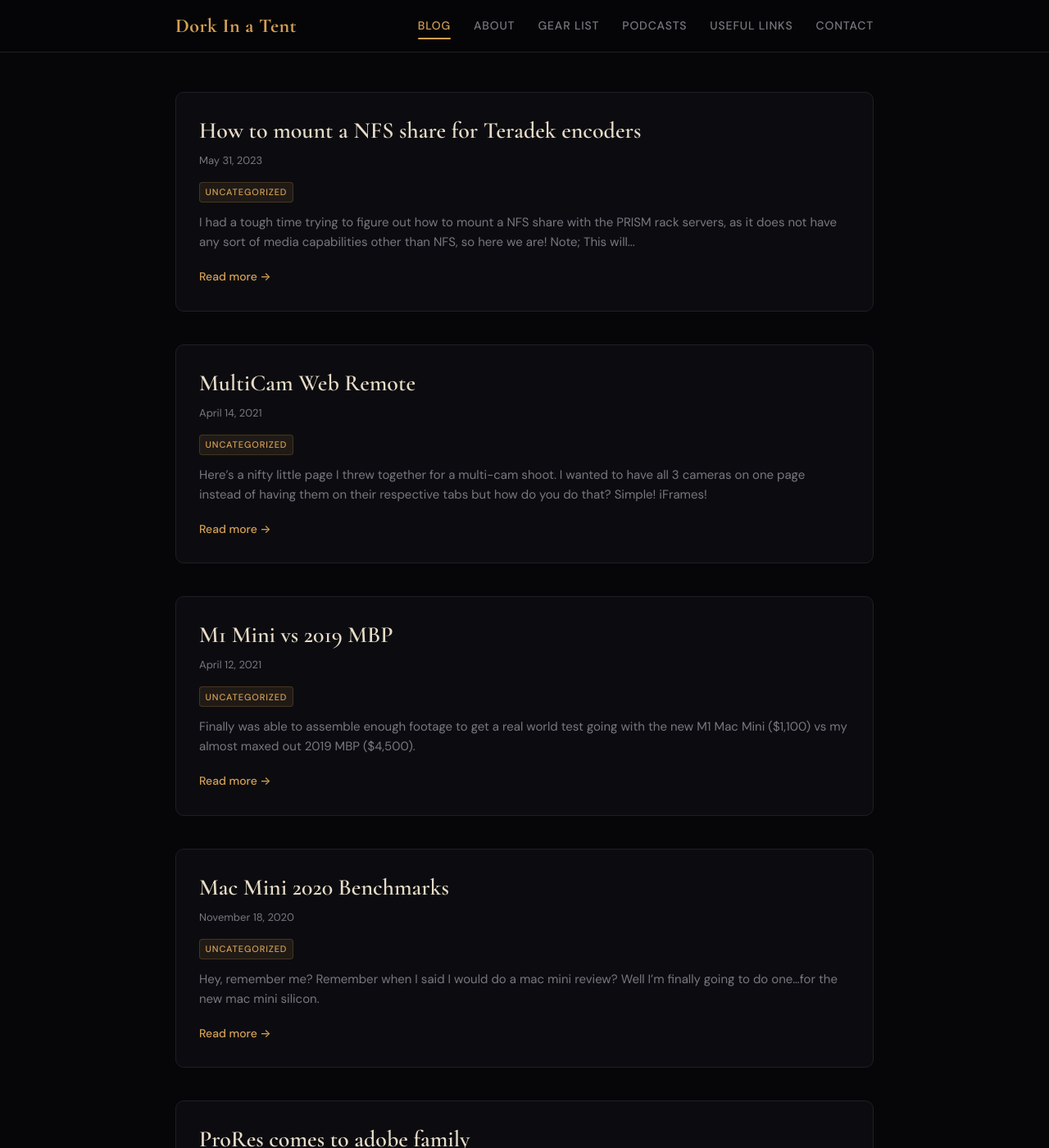
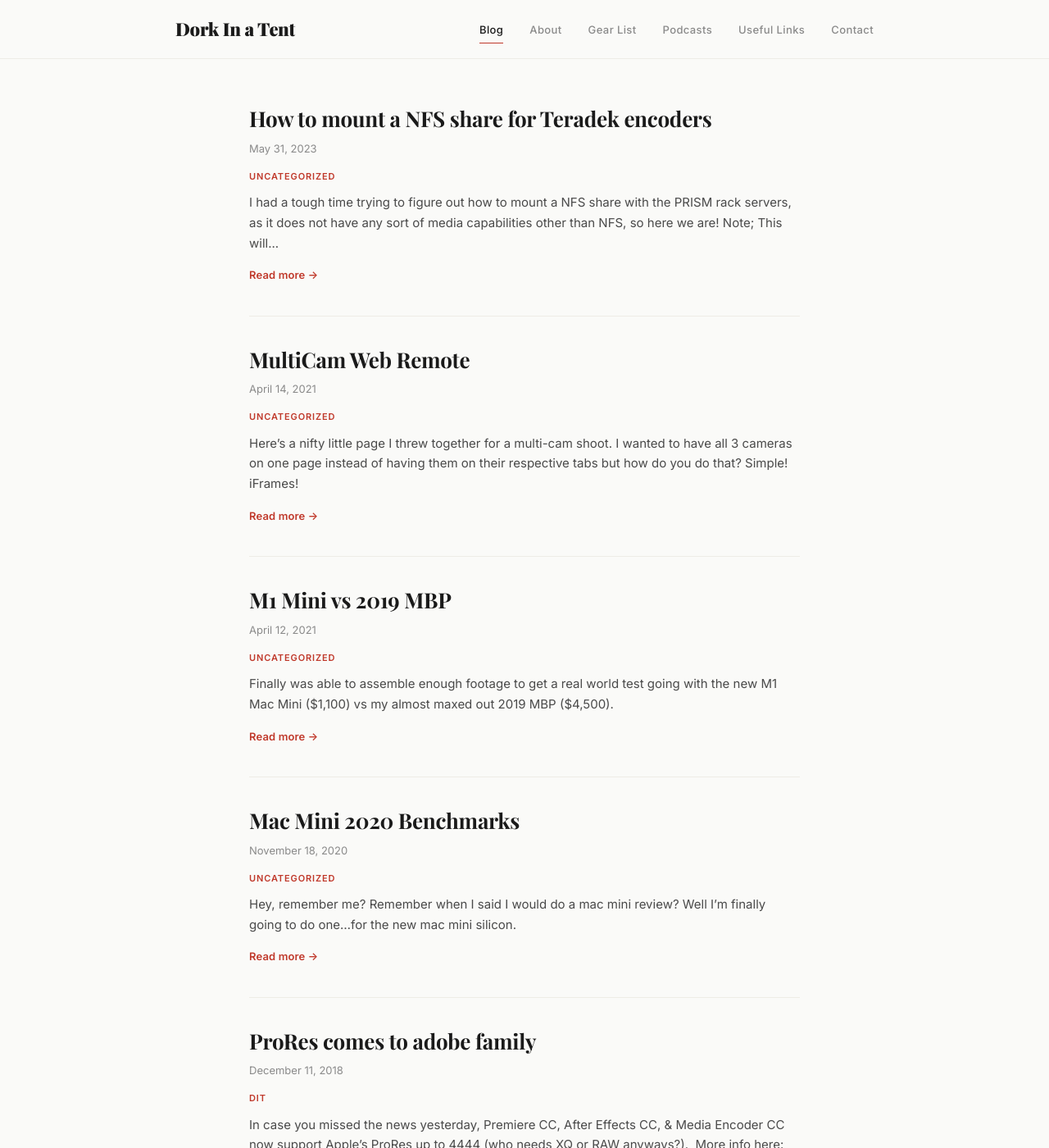
Before and after one commit to dorkinatent/dorkinatent.com, a Jekyll site: the page built from index.html, in a window 1280 px wide and 1400 px high. Shown: the whole window at 82% size. Built offline with Jekyll 4.4.1, drawn with Linux system fonts in a browser that asks for light colours; some web fonts are replaced; the list of posts is cut into pages by our own code.

Commit message:
Switch to clean editorial light theme
Light background (#fafaf8), Playfair Display headings, Inter body text,
red accent (#c0392b), clean typography with generous whitespace.
Minimal card-free layout with subtle dividers between posts.

Co-Authored-By: Claude Opus 4.6 (1M context) <noreply@anthropic.com>

```diff
--- a/_layouts/default.html
+++ b/_layouts/default.html
@@ -7,7 +7,7 @@
   <meta name="description" content="{{ page.excerpt | default: site.description | strip_html | truncatewords: 50 }}">
   <link rel="preconnect" href="https://fonts.googleapis.com">
   <link rel="preconnect" href="https://fonts.gstatic.com" crossorigin>
-  <link href="https://fonts.googleapis.com/css2?family=Cormorant+Garamond:ital,wght@0,400;0,600;0,700;1,400&family=DM+Sans:ital,wght@0,400;0,500;0,700;1,400&display=swap" rel="stylesheet">
+  <link href="https://fonts.googleapis.com/css2?family=Playfair+Display:ital,wght@0,400;0,700;0,900;1,400&family=Inter:wght@400;500;600&family=JetBrains+Mono:wght@400&display=swap" rel="stylesheet">
   <link rel="stylesheet" href="{{ '/assets/css/style.css' | relative_url }}">
   {% seo %}
 </head>
--- a/assets/css/style.css
+++ b/assets/css/style.css
@@ -1,6 +1,5 @@
 /* ==========================================================================
-   Dork In a Tent - Dark Theme
-   Matching charliethedp.com aesthetic
+   Dork In a Tent - Clean Editorial Theme
    ========================================================================== */
 
 /* ---------- Reset & Base ---------- */
@@ -11,18 +10,23 @@
 }
 
 :root {
-  --bg: #060608;
-  --surface: #0c0c10;
-  --surface-raised: #131318;
-  --border: #1e1e26;
-  --text: #e8dcc8;
-  --text-muted: #7a7680;
-  --accent: #d4a054;
-  --accent-hover: #e0b06a;
-  --font-heading: 'Cormorant Garamond', Georgia, serif;
-  --font-body: 'DM Sans', -apple-system, BlinkMacSystemFont, sans-serif;
-  --max-width: 900px;
-  --header-height: 64px;
+  --bg: #fafaf8;
+  --surface: #ffffff;
+  --surface-alt: #f3f2ee;
+  --border: #e4e2dc;
+  --border-light: #eeece6;
+  --text: #1a1a1a;
+  --text-secondary: #4a4a4a;
+  --text-muted: #8a8a8a;
+  --accent: #c0392b;
+  --accent-hover: #a93226;
+  --accent-light: rgba(192, 57, 43, 0.06);
+  --font-heading: 'Playfair Display', Georgia, 'Times New Roman', serif;
+  --font-body: 'Inter', -apple-system, BlinkMacSystemFont, 'Segoe UI', sans-serif;
+  --font-mono: 'JetBrains Mono', 'SF Mono', monospace;
+  --max-width: 720px;
+  --wide-width: 900px;
+  --header-height: 72px;
 }
 
 html {
@@ -36,13 +40,14 @@ body {
   color: var(--text);
   line-height: 1.7;
   -webkit-font-smoothing: antialiased;
+  -moz-osx-font-smoothing: grayscale;
   min-height: 100vh;
 }
 
 a {
   color: var(--accent);
   text-decoration: none;
-  transition: color 0.2s;
+  transition: color 0.15s ease;
 }
 
 a:hover {
@@ -52,7 +57,11 @@ a:hover {
 img {
   max-width: 100%;
   height: auto;
-  border-radius: 6px;
+}
+
+::selection {
+  background: rgba(192, 57, 43, 0.12);
+  color: var(--text);
 }
 
 .container {
@@ -66,10 +75,10 @@ img {
   position: sticky;
   top: 0;
   z-index: 100;
-  background: rgba(6, 6, 8, 0.92);
-  backdrop-filter: blur(12px);
-  -webkit-backdrop-filter: blur(12px);
-  border-bottom: 1px solid var(--border);
+  background: rgba(250, 250, 248, 0.95);
+  backdrop-filter: blur(16px);
+  -webkit-backdrop-filter: blur(16px);
+  border-bottom: 1px solid var(--border-light);
   height: var(--header-height);
 }
 
@@ -78,6 +87,9 @@ img {
   align-items: center;
   justify-content: space-between;
   height: var(--header-height);
+  max-width: var(--wide-width);
+  margin: 0 auto;
+  padding: 0 1.5rem;
 }
 
 .site-logo {
@@ -86,42 +98,43 @@ img {
 
 .logo-text {
   font-family: var(--font-heading);
-  font-size: 1.5rem;
-  font-weight: 700;
-  color: var(--accent);
-  letter-spacing: 0.02em;
+  font-size: 1.375rem;
+  font-weight: 900;
+  color: var(--text);
+  letter-spacing: -0.01em;
 }
 
 .site-nav {
   display: flex;
-  gap: 1.75rem;
+  gap: 2rem;
   align-items: center;
 }
 
 .nav-link {
-  font-size: 0.875rem;
+  font-size: 0.8125rem;
   font-weight: 500;
   color: var(--text-muted);
-  text-transform: uppercase;
-  letter-spacing: 0.06em;
-  transition: color 0.2s;
+  letter-spacing: 0.03em;
+  transition: color 0.15s ease;
   position: relative;
 }
 
-.nav-link:hover,
+.nav-link:hover {
+  color: var(--text);
+}
+
 .nav-link.active {
-  color: var(--accent);
+  color: var(--text);
 }
 
 .nav-link.active::after {
   content: '';
   position: absolute;
-  bottom: -4px;
+  bottom: -6px;
   left: 0;
   right: 0;
-  height: 2px;
+  height: 1.5px;
   background: var(--accent);
-  border-radius: 1px;
 }
 
 /* Mobile nav toggle */
@@ -137,14 +150,15 @@ img {
 
 .nav-toggle span {
   display: block;
-  width: 24px;
-  height: 2px;
+  width: 22px;
+  height: 1.5px;
   background: var(--text);
   transition: transform 0.3s, opacity 0.3s;
+  border-radius: 1px;
 }
 
 .nav-toggle.open span:nth-child(1) {
-  transform: rotate(45deg) translate(5px, 5px);
+  transform: rotate(45deg) translate(4.5px, 4.5px);
 }
 
 .nav-toggle.open span:nth-child(2) {
@@ -152,7 +166,7 @@ img {
 }
 
 .nav-toggle.open span:nth-child(3) {
-  transform: rotate(-45deg) translate(5px, -5px);
+  transform: rotate(-45deg) translate(4.5px, -4.5px);
 }
 
 @media (max-width: 768px) {
@@ -167,10 +181,11 @@ img {
     left: 0;
     right: 0;
     background: var(--surface);
-    border-bottom: 1px solid var(--border);
+    border-bottom: 1px solid var(--border-light);
     flex-direction: column;
-    padding: 1.5rem;
-    gap: 1rem;
+    padding: 1.25rem 1.5rem;
+    gap: 0.75rem;
+    box-shadow: 0 8px 24px rgba(0,0,0,0.06);
   }
 
   .site-nav.open {
@@ -180,7 +195,7 @@ img {
 
 /* ---------- Main ---------- */
 .site-main {
-  padding: 3rem 0 4rem;
+  padding: 3.5rem 0 5rem;
   min-height: calc(100vh - var(--header-height) - 80px);
 }
 
@@ -188,89 +203,93 @@ img {
 .posts-list {
   display: flex;
   flex-direction: column;
-  gap: 2.5rem;
+  gap: 0;
 }
 
 .post-preview {
-  background: var(--surface);
-  border: 1px solid var(--border);
-  border-radius: 10px;
-  overflow: hidden;
-  transition: border-color 0.2s, transform 0.2s;
+  padding: 2.25rem 0;
+  border-bottom: 1px solid var(--border-light);
+  transition: background 0.15s ease;
 }
 
-.post-preview:hover {
-  border-color: var(--accent);
-  transform: translateY(-2px);
+.post-preview:first-child {
+  padding-top: 0;
+}
+
+.post-preview:last-child {
+  border-bottom: none;
 }
 
 .post-preview-image img {
   width: 100%;
-  aspect-ratio: 16/9;
+  aspect-ratio: 2/1;
   object-fit: cover;
   display: block;
+  border-radius: 4px;
+  margin-bottom: 1.25rem;
 }
 
 .post-preview-content {
-  padding: 1.75rem;
+  padding: 0;
+}
+
+.post-preview-date {
+  font-size: 0.8125rem;
+  color: var(--text-muted);
+  display: block;
+  margin-bottom: 0.5rem;
+  font-weight: 400;
 }
 
 .post-preview-title {
   font-family: var(--font-heading);
-  font-size: 1.75rem;
-  font-weight: 600;
+  font-size: 1.625rem;
+  font-weight: 700;
   line-height: 1.3;
   margin-bottom: 0.5rem;
+  letter-spacing: -0.01em;
 }
 
 .post-preview-title a {
   color: var(--text);
+  transition: color 0.15s ease;
 }
 
 .post-preview-title a:hover {
   color: var(--accent);
 }
 
-.post-preview-date {
-  font-size: 0.8125rem;
-  color: var(--text-muted);
-  display: block;
-  margin-bottom: 0.75rem;
-}
-
 .post-preview-categories {
-  margin-bottom: 0.75rem;
+  margin-bottom: 0.5rem;
 }
 
 .category-tag {
   display: inline-block;
   font-size: 0.6875rem;
-  font-weight: 500;
+  font-weight: 600;
   text-transform: uppercase;
   letter-spacing: 0.08em;
   color: var(--accent);
-  background: rgba(212, 160, 84, 0.1);
-  border: 1px solid rgba(212, 160, 84, 0.2);
-  padding: 0.2em 0.6em;
-  border-radius: 4px;
-  margin-right: 0.4rem;
+  margin-right: 0.75rem;
 }
 
 .post-preview-excerpt {
-  color: var(--text-muted);
+  color: var(--text-secondary);
   font-size: 0.9375rem;
-  line-height: 1.6;
-  margin-bottom: 1rem;
+  line-height: 1.65;
+  margin-bottom: 0.75rem;
 }
 
 .read-more {
-  font-size: 0.875rem;
-  font-weight: 500;
+  font-size: 0.8125rem;
+  font-weight: 600;
   color: var(--accent);
+  letter-spacing: 0.01em;
 }
 
 .read-more:hover {
   color: var(--accent-hover);
+  text-decoration: underline;
 }
 
 /* Pagination */
@@ -278,24 +297,22 @@ img {
   display: flex;
   justify-content: center;
   align-items: center;
-  gap: 1.5rem;
-  margin-top: 3rem;
+  gap: 2rem;
+  margin-top: 2.5rem;
   padding-top: 2rem;
-  border-top: 1px solid var(--border);
+  border-top: 1px solid var(--border-light);
 }
 
 .pagination-link {
-  font-size: 0.875rem;
-  font-weight: 500;
+  font-size: 0.8125rem;
+  font-weight: 600;
   color: var(--accent);
-  padding: 0.5rem 1rem;
-  border: 1px solid var(--accent);
-  border-radius: 6px;
-  transition: background 0.2s;
+  transition: color 0.15s ease;
 }
 
 .pagination-link:hover {
-  background: rgba(212, 160, 84, 0.1);
+  color: var(--accent-hover);
+  text-decoration: underline;
 }
 
 .pagination-info {
@@ -305,126 +322,136 @@ img {
 
 /* ---------- Single Post ---------- */
 .post-header {
-  margin-bottom: 2rem;
-  padding-bottom: 1.5rem;
-  border-bottom: 1px solid var(--border);
+  margin-bottom: 2.5rem;
 }
 
 .post-title {
   font-family: var(--font-heading);
-  font-size: 2.5rem;
-  font-weight: 700;
-  line-height: 1.2;
+  font-size: 2.75rem;
+  font-weight: 900;
+  line-height: 1.15;
   color: var(--text);
-  margin-bottom: 0.75rem;
+  margin-bottom: 1rem;
+  letter-spacing: -0.02em;
 }
 
 .post-date {
   font-size: 0.875rem;
   color: var(--text-muted);
   display: block;
-  margin-bottom: 0.75rem;
+  margin-bottom: 0.5rem;
+}
+
+.post-categories {
+  margin-top: 0.5rem;
 }
 
 .post-featured-image {
-  margin-bottom: 2rem;
+  margin-bottom: 2.5rem;
 }
 
 .post-featured-image img {
   width: 100%;
-  border-radius: 8px;
+  border-radius: 4px;
 }
 
 .post-content {
   font-size: 1.0625rem;
-  line-height: 1.8;
+  line-height: 1.85;
+  color: var(--text-secondary);
 }
 
 .post-content h2 {
   font-family: var(--font-heading);
   font-size: 1.75rem;
-  font-weight: 600;
-  margin-top: 2.5rem;
+  font-weight: 700;
+  margin-top: 3rem;
   margin-bottom: 1rem;
   color: var(--text);
+  letter-spacing: -0.01em;
 }
 
 .post-content h3 {
   font-family: var(--font-heading);
   font-size: 1.375rem;
-  font-weight: 600;
-  margin-top: 2rem;
+  font-weight: 700;
+  margin-top: 2.25rem;
   margin-bottom: 0.75rem;
   color: var(--text);
 }
 
 .post-content p {
-  margin-bottom: 1.25rem;
+  margin-bottom: 1.5rem;
 }
 
 .post-content ul,
 .post-content ol {
-  margin-bottom: 1.25rem;
-  padding-left: 1.5rem;
+  margin-bottom: 1.5rem;
+  padding-left: 1.25rem;
 }
 
 .post-content li {
-  margin-bottom: 0.4rem;
+  margin-bottom: 0.5rem;
+}
+
+.post-content li::marker {
+  color: var(--text-muted);
 }
 
 .post-content blockquote {
-  border-left: 3px solid var(--accent);
-  padding: 0.75rem 1.25rem;
-  margin: 1.5rem 0;
-  background: var(--surface);
-  border-radius: 0 6px 6px 0;
-  color: var(--text-muted);
+  border-left: 2px solid var(--accent);
+  padding: 0.125rem 0 0.125rem 1.5rem;
+  margin: 2rem 0;
+  color: var(--text-secondary);
   font-style: italic;
+}
+
+.post-content blockquote p:last-child {
+  margin-bottom: 0;
 }
 
 .post-content img {
   display: block;
-  margin: 1.5rem auto;
-  border-radius: 8px;
-  border: 1px solid var(--border);
+  margin: 2rem auto;
+  border-radius: 4px;
 }
 
 .post-content a {
   color: var(--accent);
   text-decoration: underline;
+  text-decoration-color: rgba(192, 57, 43, 0.3);
   text-underline-offset: 2px;
+  transition: text-decoration-color 0.15s ease;
 }
 
 .post-content a:hover {
-  color: var(--accent-hover);
+  text-decoration-color: var(--accent);
 }
 
 /* Code blocks */
 .post-content code {
-  font-family: 'SF Mono', 'Fira Code', 'Cascadia Code', monospace;
-  font-size: 0.875em;
-  background: var(--surface-raised);
-  color: var(--accent);
+  font-family: var(--font-mono);
+  font-size: 0.85em;
+  background: var(--surface-alt);
+  color: var(--text);
   padding: 0.15em 0.4em;
-  border-radius: 4px;
-  border: 1px solid var(--border);
+  border-radius: 3px;
 }
 
 .post-content pre {
-  background: var(--surface);
-  border: 1px solid var(--border);
-  border-radius: 8px;
+  background: var(--surface-alt);
+  border-radius: 6px;
   padding: 1.25rem 1.5rem;
   overflow-x: auto;
-  margin: 1.5rem 0;
-  line-height: 1.5;
+  margin: 2rem 0;
+  line-height: 1.55;
+  border: 1px solid var(--border-light);
 }
 
 .post-content pre code {
   background: none;
-  border: none;
   padding: 0;
-  font-size: 0.875rem;
+  font-size: 0.8125rem;
   color: var(--text);
 }
 
@@ -432,7 +459,7 @@ img {
 .post-footer {
   margin-top: 3rem;
   padding-top: 1.5rem;
-  border-top: 1px solid var(--border);
+  border-top: 1px solid var(--border-light);
 }
 
 .post-tags {
@@ -443,76 +470,81 @@ img {
 
 .post-tag {
   font-size: 0.75rem;
+  font-weight: 500;
   color: var(--text-muted);
-  background: var(--surface);
-  border: 1px solid var(--border);
-  padding: 0.25em 0.75em;
-  border-radius: 20px;
+  background: var(--surface-alt);
+  padding: 0.3em 0.75em;
+  border-radius: 3px;
 }
 
 /* ---------- Page ---------- */
 .page-header {
-  margin-bottom: 2rem;
-  padding-bottom: 1rem;
-  border-bottom: 1px solid var(--border);
+  margin-bottom: 2.5rem;
 }
 
 .page-title {
   font-family: var(--font-heading);
-  font-size: 2.5rem;
-  font-weight: 700;
+  font-size: 2.75rem;
+  font-weight: 900;
   color: var(--text);
+  letter-spacing: -0.02em;
 }
 
 .page-content {
   font-size: 1.0625rem;
-  line-height: 1.8;
+  line-height: 1.85;
+  color: var(--text-secondary);
 }
 
 .page-content p {
-  margin-bottom: 1.25rem;
+  margin-bottom: 1.5rem;
 }
 
 .page-content ul,
 .page-content ol {
-  margin-bottom: 1.25rem;
-  padding-left: 1.5rem;
+  margin-bottom: 1.5rem;
+  padding-left: 1.25rem;
 }
 
 .page-content li {
-  margin-bottom: 0.4rem;
+  margin-bottom: 0.5rem;
 }
 
 .page-content a {
   color: var(--accent);
   text-decoration: underline;
+  text-decoration-color: rgba(192, 57, 43, 0.3);
   text-underline-offset: 2px;
+}
+
+.page-content a:hover {
+  text-decoration-color: var(--accent);
 }
 
 .page-content img {
   display: block;
-  margin: 1.5rem auto;
-  border-radius: 8px;
-  border: 1px solid var(--border);
+  margin: 2rem auto;
+  border-radius: 4px;
 }
 
 /* ---------- Footer ---------- */
 .site-footer {
-  padding: 2rem 0;
-  border-top: 1px solid var(--border);
+  padding: 2.5rem 0;
+  border-top: 1px solid var(--border-light);
   text-align: center;
 }
 
 .site-footer p {
   font-size: 0.8125rem;
   color: var(--text-muted);
+  font-weight: 400;
 }
 
 /* ---------- Responsive ---------- */
 @media (max-width: 640px) {
   .post-title,
   .page-title {
-    font-size: 1.75rem;
+    font-size: 2rem;
   }
 
   .post-preview-title {
@@ -527,4 +559,8 @@ img {
   .site-main {
     padding: 2rem 0 3rem;
   }
+
+  .header-inner {
+    padding: 0 1rem;
+  }
 }
```
